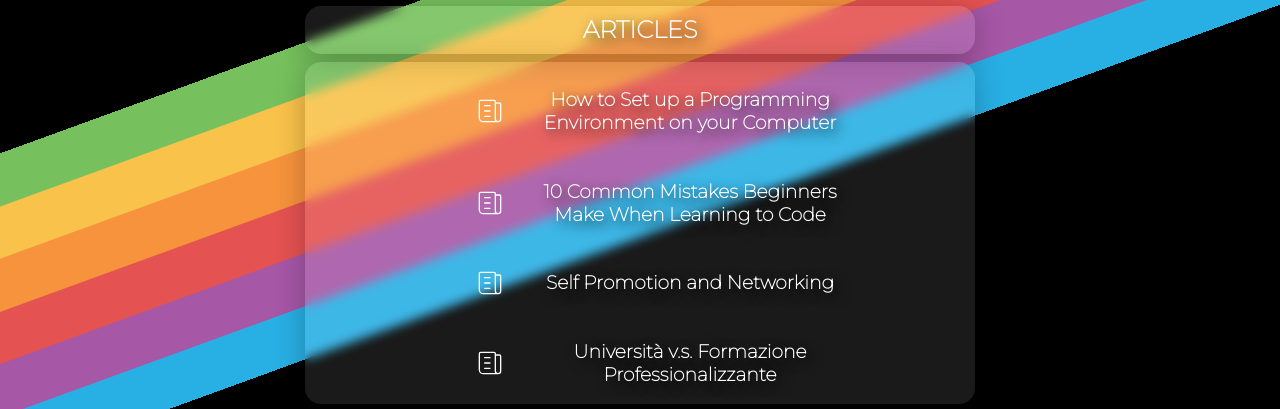
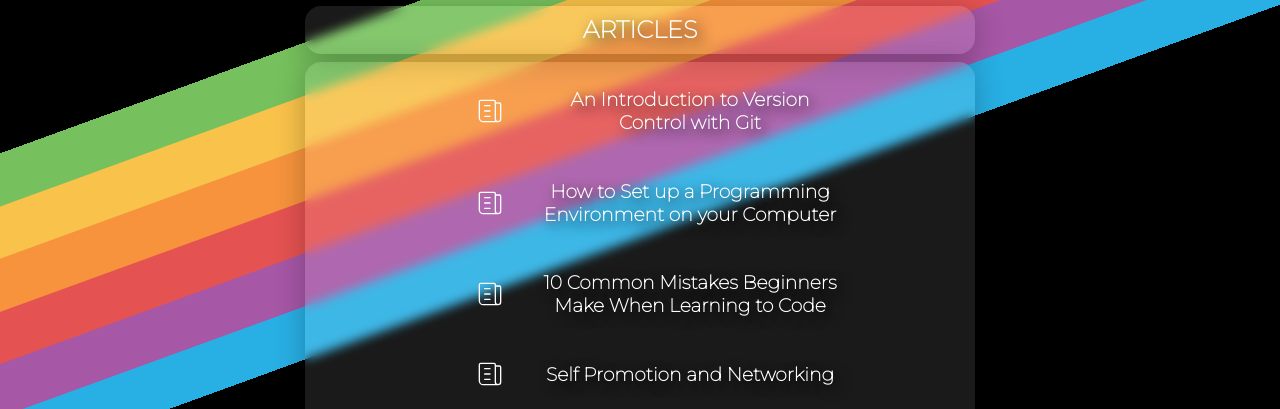
Before and after one commit to lorenzo-vecchio/lorenzo-vecchio.github.io, a plain HTML site: page index.html in a window 1280 px wide. Shown: the part 368-777 px from the top of the page. Drawn offline with Linux system fonts and the light colour scheme.

Commit message:
Update index.html

```diff
--- a/index.html
+++ b/index.html
@@ -49,6 +49,16 @@
     <h2>Articles</h2>
 
     <div class="linkGroup">
+        <a class="linkCard" href="https://medium.com/@lorenzo.vecchio/an-introduction-to-version-control-with-git-4adc19e5a26e">
+            <div class="linkItem">
+                <div class="linkImg">
+                    <svg xmlns="http://www.w3.org/2000/svg" class="icon icon-tabler icon-tabler-news" width="24" height="24" viewBox="0 0 24 24" stroke="currentColor" fill="none" stroke-linecap="round" stroke-linejoin="round"><path d="M0 0h24v24H0z" stroke="none"/><path d="M16 6h3a1 1 0 011 1v11a2 2 0 01-4 0V5a1 1 0 00-1-1H5a1 1 0 00-1 1v12a3 3 0 003 3h11M8 8h4M8 12h4M8 16h4"/></svg>
+                </div>
+                <h3 class="linkTitle">
+                    An Introduction to Version Control with Git
+                </h3>
+            </div>
+        </a>
         <a class="linkCard" href="https://medium.com/@lorenzo.vecchio/how-to-set-up-a-programming-environment-on-your-computer-8252e561adf3">
             <div class="linkItem">
                 <div class="linkImg">
```
